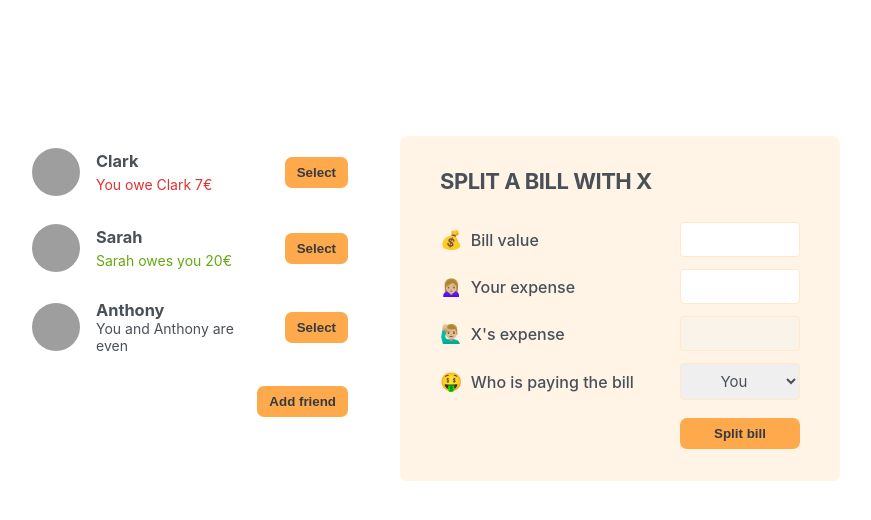
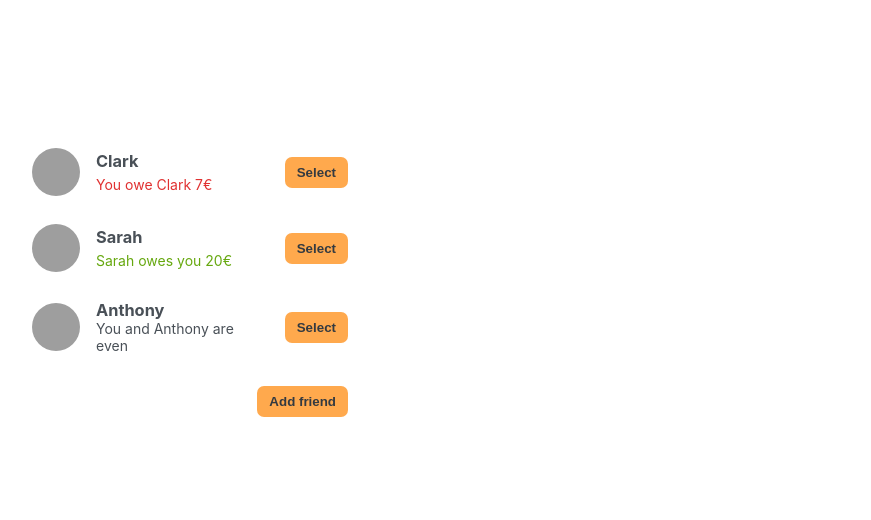
Before and after one commit to codeby-vlad/split-bill-app, a React (Create React App) app: page / in a window 1280 px wide. Shown: the top 520 px of the page, without its empty margins (210-1081 px from the left). Built offline with nearby package versions, Linux system fonts and the light colour scheme; grey boxes are pictures that could not be loaded.

Commit message:
add Selecting a Friend functionality

```diff
--- a/src/App.js
+++ b/src/App.js
@@ -30,8 +30,9 @@
 }
 
 export default function App() {
+  const [friends, setFriends] = useState(initialFriends);
   const [showAddFriend, setShowAddFriend] = useState(false);
-  const [friends, setFriends] = useState(initialFriends);
+  const [selectedFriend, setSelectedFriend] = useState(null);
 
   function handleShowAddFriend() {
     setShowAddFriend((show) => !show);
@@ -42,34 +43,52 @@
     setShowAddFriend(false);
   }
 
+  function handleSelection(friend) {
+    // setSelectedFriend(friend);
+    setSelectedFriend((cur) => (cur?.id === friend.id ? null : friend));
+    setShowAddFriend(false);
+  }
+
   return (
     <div className="app">
       <div className="sidebar">
-        <FriendsList friends={friends} />
+        <FriendsList
+          friends={friends}
+          selectedFriend={selectedFriend}
+          onSelection={handleSelection}
+        />
+
         {showAddFriend && <FormAddFriend onAddFriend={handleAddFriend} />}
         <Button onClick={handleShowAddFriend}>
           {showAddFriend ? "Close" : "Add friend"}
         </Button>
       </div>
 
-      <FormSplitBill />
+      {selectedFriend && <FormSplitBill selectedFriend={selectedFriend} />}
     </div>
   );
 }
 
-function FriendsList({ friends }) {
+function FriendsList({ friends, onSelection, selectedFriend }) {
   return (
     <ul>
       {friends.map((friend) => (
-        <Friend friend={friend} key={friend.id} />
+        <Friend
+          friend={friend}
+          key={friend.id}
+          selectedFriend={selectedFriend}
+          onSelection={onSelection}
+        />
       ))}
     </ul>
   );
 }
 
-function Friend({ friend }) {
+function Friend({ friend, onSelection, selectedFriend }) {
+  const isSelected = selectedFriend?.id === friend.id;
+
   return (
-    <li>
+    <li className={isSelected ? "selected" : ""}>
       <img src={friend.image} alt={friend.name} />
       <h3>{friend.name}</h3>
 
@@ -87,7 +106,9 @@
 
       {friend.balance === 0 && <p>You and {friend.name} are even</p>}
 
-      <Button>Select</Button>
+      <Button onClick={() => onSelection(friend)}>
+        {isSelected ? "Close" : "Select"}
+      </Button>
     </li>
   );
 }
@@ -134,10 +155,10 @@
   );
 }
 
-function FormSplitBill() {
+function FormSplitBill({ selectedFriend }) {
   return (
     <form className="form-split-bill">
-      <h2>Split a bill with X</h2>
+      <h2>Split a bill with {selectedFriend.name}</h2>
 
       <label>💰 Bill value</label>
       <input type="text" />
@@ -145,13 +166,13 @@
       <label>🙍🏼‍♀️ Your expense</label>
       <input type="text" />
 
-      <label>🙋🏼‍♂️ X's expense</label>
+      <label>🙋🏼‍♂️ {selectedFriend.name}'s expense</label>
       <input type="text" disabled />
 
       <label>🤑 Who is paying the bill</label>
       <select>
         <option value="user">You</option>
-        <option value="friend">X</option>
+        <option value="friend">{selectedFriend.name}</option>
       </select>
       <Button>Split bill</Button>
     </form>
```
